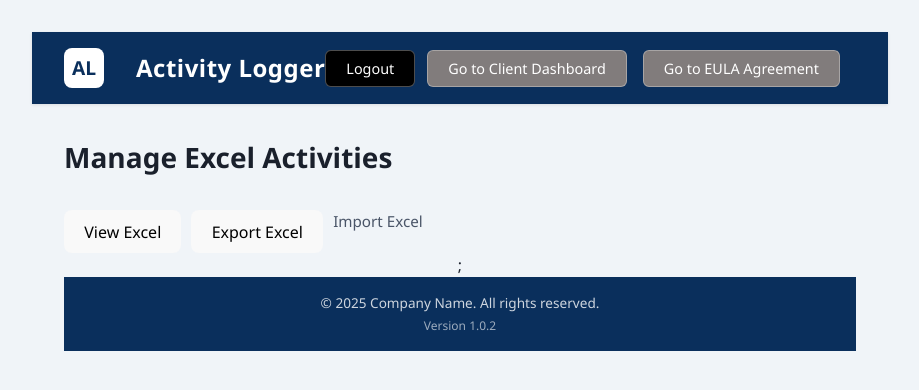
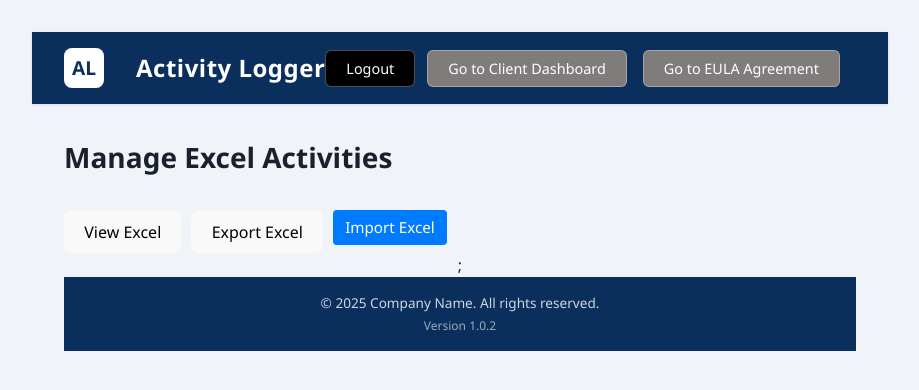
Before and after one commit to stevenc15/businessCompanion, a React (Vite) app in the folder frontend/: page /activityDashboard in a window 1280 px wide. Shown: the top 390 px of the page, without its empty margins (180-1099 px from the left). Built offline with nearby package versions, Linux system fonts and the light colour scheme.

Commit message:
more changes to excel action buttons

```diff
--- a/frontend/src/Admin/ActivityDashboard.css
+++ b/frontend/src/Admin/ActivityDashboard.css
@@ -528,6 +528,14 @@
   background-color: #c0392b;
 }
 
+.import-label {
+  background-color: #007bff;
+  color: white;
+  padding: 6px 12px;
+  border-radius: 4px;
+  cursor: pointer;
+}
+
 .option-container button:last-child {
   background-color: #bdc3c7; /* Gray for Cancel */
   color: black;
--- a/frontend/src/Admin/ActivityDashboard.jsx
+++ b/frontend/src/Admin/ActivityDashboard.jsx
@@ -113,7 +113,7 @@ function ActivityDashboard () {
             <div className="excel-actions">
           <button onClick={viewExcel}>{showTable ? 'Hide' : 'View'} Excel</button>
           <button onClick={downloadExcel}>Export Excel</button>
-          <label >
+          <label className="import-label">
             Import Excel
             <input type="file" accept=".xlsx, .xls" onChange={importExcel} hidden />
           </label>
```
